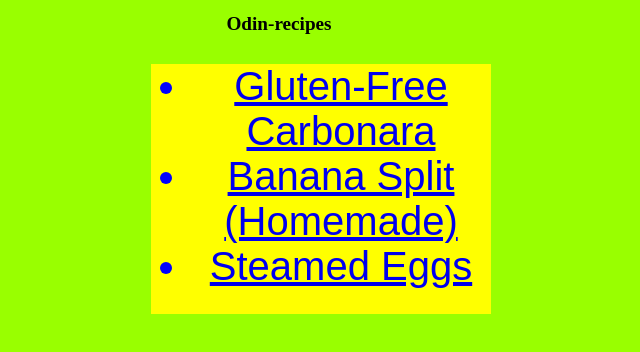
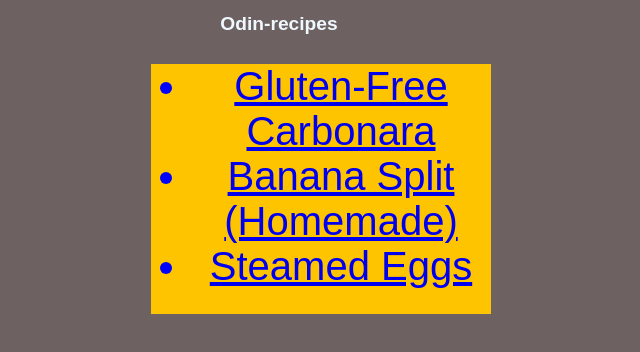
Before and after one commit to brito-joao/odin-recepires, a plain HTML site: page index.html in a window 1280 px wide. Shown: the whole page, without its empty margins (361-1001 px from the left). Drawn offline with Linux system fonts and the light colour scheme.

Commit message:
Add style to recipes. Change colors in style.css

```diff
--- /dev/null
+++ b/recipes/style.css
@@ -0,0 +1,5 @@
+body{
+    text-align: center;
+    background-color: yellow;
+    font-family: Arial, Helvetica, sans-serif;
+}
--- a/style.css
+++ b/style.css
@@ -1,5 +1,5 @@
 ul{
-    background-color: yellow;
+    background-color: rgb(255, 196, 0);
     width: 300px;
     height: 250px;
     position: absolute;
@@ -13,8 +13,10 @@ li{
 }
 h1{
     font-size: larger;
+    color:aliceblue;
 }
 body{
-    background-color: rgb(153, 255, 0);
+    background-color: rgb(109, 97, 97);
     text-align: center;
+    font-family: Arial, Helvetica, sans-serif;
 }
```
Also changed, not shown: recipes/banana_split.html (+1 -0 lines), recipes/gf-carbonara.html (+1 -0 lines), recipes/steamed_eggs.html (+1 -0 lines).
